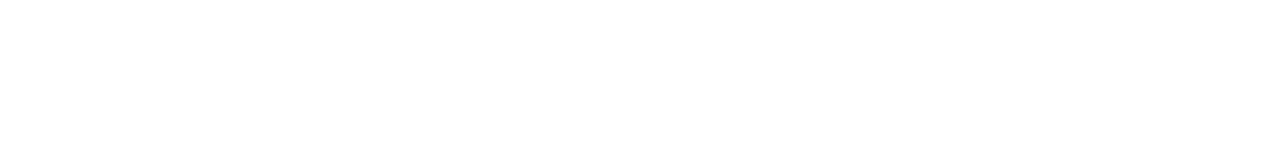
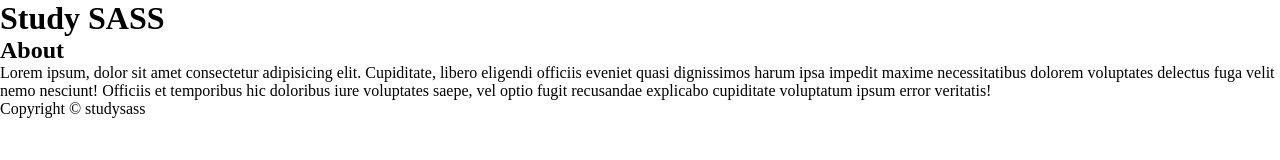
Before and after one commit to mousumiaktar/Learning-SASS, a plain HTML site: page index.html in a window 1280 px wide. Drawn offline with Linux system fonts and the light colour scheme.

Commit message:
starting sass

```diff
--- a/index.html
+++ b/index.html
@@ -5,8 +5,18 @@
     <meta http-equiv="X-UA-Compatible" content="IE=edge">
     <meta name="viewport" content="width=device-width, initial-scale=1.0">
     <title>Learning SASS</title>
+    <link rel="stylesheet" href="./styles/demo.css">
 </head>
 <body>
-
+    <header>
+        <h1>Study SASS</h1>
+    </header>
+    <main>
+        <section id="about">
+            <h2>About</h2>
+            <p>Lorem ipsum, dolor sit amet consectetur adipisicing elit. Cupiditate, libero eligendi officiis eveniet quasi dignissimos harum ipsa impedit maxime necessitatibus dolorem voluptates delectus fuga velit nemo nesciunt! Officiis et temporibus hic doloribus iure voluptates saepe, vel optio fugit recusandae explicabo cupiditate voluptatum ipsum error veritatis!</p>
+        </section>
+    </main>
+    <footer>Copyright &copy; studysass</footer>
 </body>
 </html>
--- /dev/null
+++ b/styles/demo.scss
@@ -0,0 +1,7 @@
+/*Browser reset code*/
+
+*{
+    margin: 0;
+    padding: 0;
+    box-sizing: border-box;
+}
```
Also changed, not shown: styles/demo.css (added), 1 other file.
